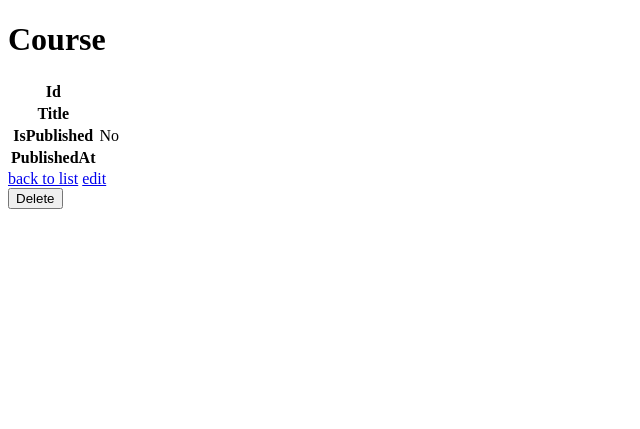
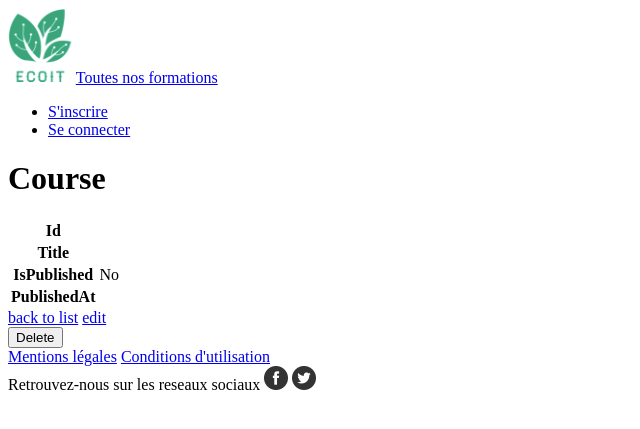
Before and after one commit to nrslaurent/EcoIT, a Symfony app: template templates/course/show.html.twig in a window 1280 px wide. Shown: the top 429 px of the page, without its empty margins (0-640 px from the left). Run offline with Twig, Linux system fonts and the light colour scheme; the template is opened without the code that fills it, so the values that code supplies are empty; some libraries are stand-ins or nearby versions.

Commit message:
Add footer

```diff
--- a/templates/base.html.twig
+++ b/templates/base.html.twig
@@ -17,6 +17,8 @@
         {% endblock %}
     </head>
     <body>
+    {{  include ('header.html.twig') }}
         {% block body %}{% endblock %}
+    {{  include ('footer.html.twig') }}
     </body>
 </html>
--- /dev/null
+++ b/templates/footer.html.twig
@@ -0,0 +1,13 @@
+<div class="container-fluid container-lg" id="footer">
+  <div class="d-flex justify-content-between">
+    <div class="d-flex mx-2">
+      <a href="#" class="align-self-center mx-5" id="LegalNotice">Mentions légales</a>
+      <a href="#" class="align-self-center mx-5" id="termsOfUse">Conditions d'utilisation</a>
+    </div>
+      <div class="my-2">
+        <span id="textSocialNetwork">Retrouvez-nous sur les reseaux sociaux</span>
+        <a href="#"> <img src="{{ asset("uploads/images/facebook.png") }}" alt="facebook_logo" class="mx-2"></a>
+        <a href="#"> <img src="{{ asset("uploads/images/twitter.png") }}" alt="twitter_logo"></a>
+      </div>
+  </div>
+</div>
--- a/templates/header.html.twig
+++ b/templates/header.html.twig
@@ -1,7 +1,7 @@
 <div class="container-fluid container-lg">
   <nav class="row navbar mt-5">
       <div class="d-flex mx-2 col-8">
-        <img src="{{ asset("uploads/images/logo.png") }}" alt="logo" >
+        <img src="{{ asset("uploads/images/logo.png") }}" alt="logo" id="logo">
         <a href="#" class="align-self-center mx-5" id="allCoursesNavbar">Toutes nos formations</a>
       </div>
       <ul class="list mx-2 mt-2 col">
--- a/templates/homepage/index.html.twig
+++ b/templates/homepage/index.html.twig
@@ -2,5 +2,4 @@
 {% block title %}Hello HomepageController!{% endblock %}
 
 {% block body %}
-{{  include ('header.html.twig') }}
 {% endblock %}
```
Also changed, not shown: assets/styles/app.scss (+21 -4 lines), public/uploads/images/facebook.png (added), public/uploads/images/logo.png, public/uploads/images/twitter.png (added).
